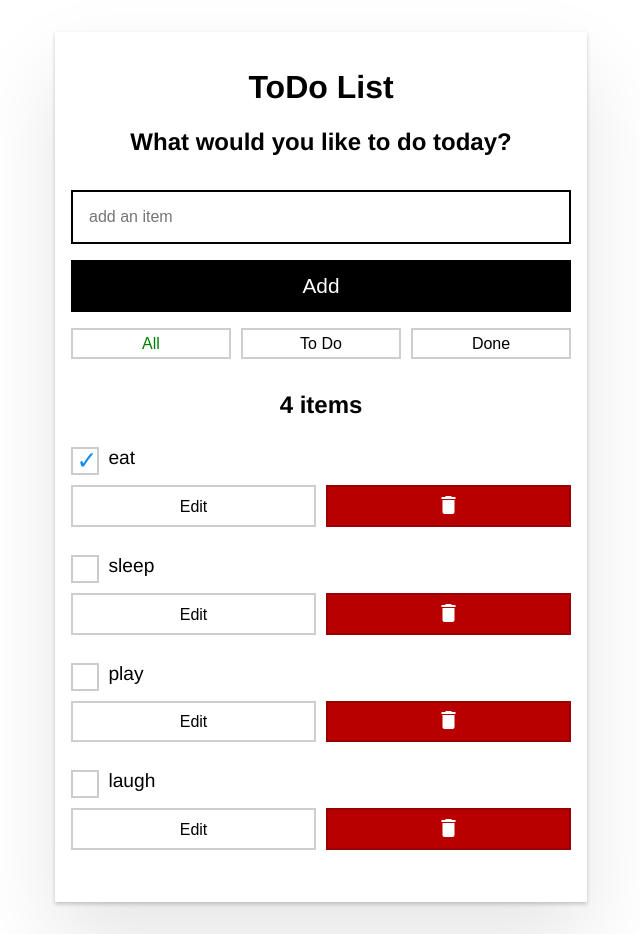
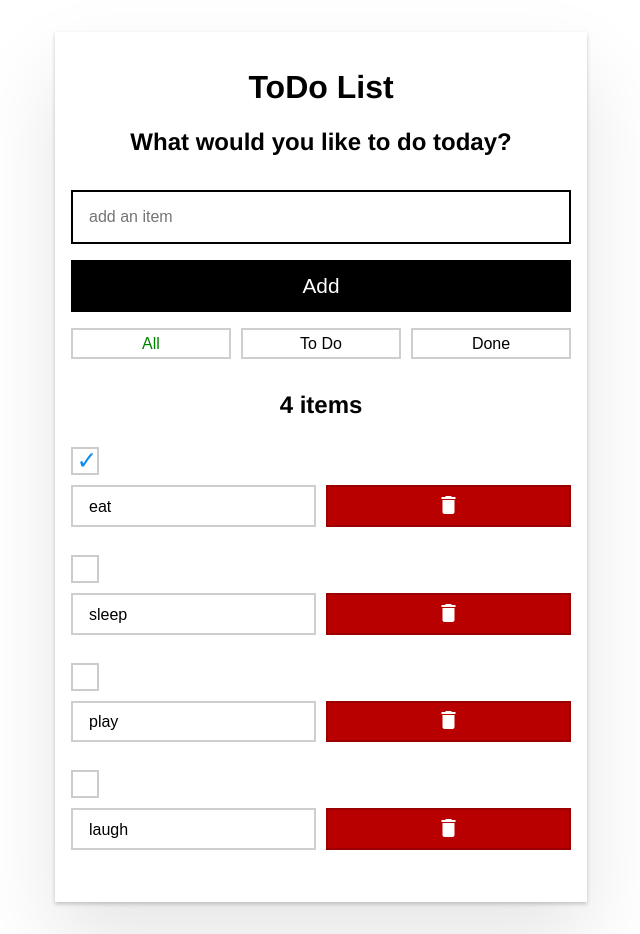
Before and after one commit to aiiiitg/angular-ivy-juuzzy, an Angular app: page / in a window 1280 px wide. Shown: the whole page, without its empty margins (319-959 px from the left). Built offline with nearby package versions, Linux system fonts and the light colour scheme.

Commit message:
Edit directly swapping button to input, abandon clickoutside to save, use simple buttons instead

```diff
--- a/src/app/item/item.component.html
+++ b/src/app/item/item.component.html
@@ -1,10 +1,10 @@
-<div class="item">
+<div class="item" [id]="item.description">
 
 <input [id]="item.description" type="checkbox" (change)="item.done = !item.done" [checked]="item.done" />
-<label [for]="item.description">{{item.description}}</label>
+<label [for]="item.description">&nbsp;</label>
 
 <div class="btn-wrapper" *ngIf="!editable">
-  <button class="btn" (click)="editable = !editable">Edit</button>
+  <button class="btn" (click)="editable = !editable" style="text-align: left;">{{item.description}}</button>
   <button class="btn btn-warn" (click)="remove.emit()"><mat-icon aria-hidden="false" aria-label="Delete">delete</mat-icon></button>
 </div>
 
```
Also changed, not shown: src/app/item/item.component.ts (+14 -2 lines).
